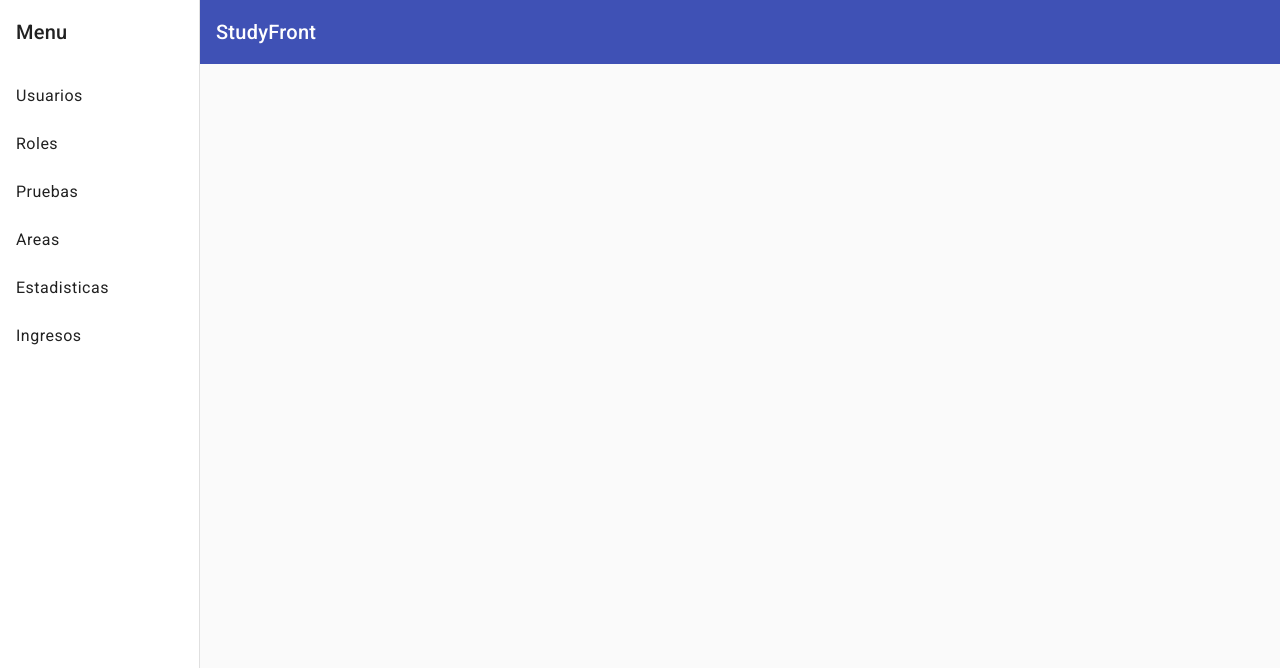
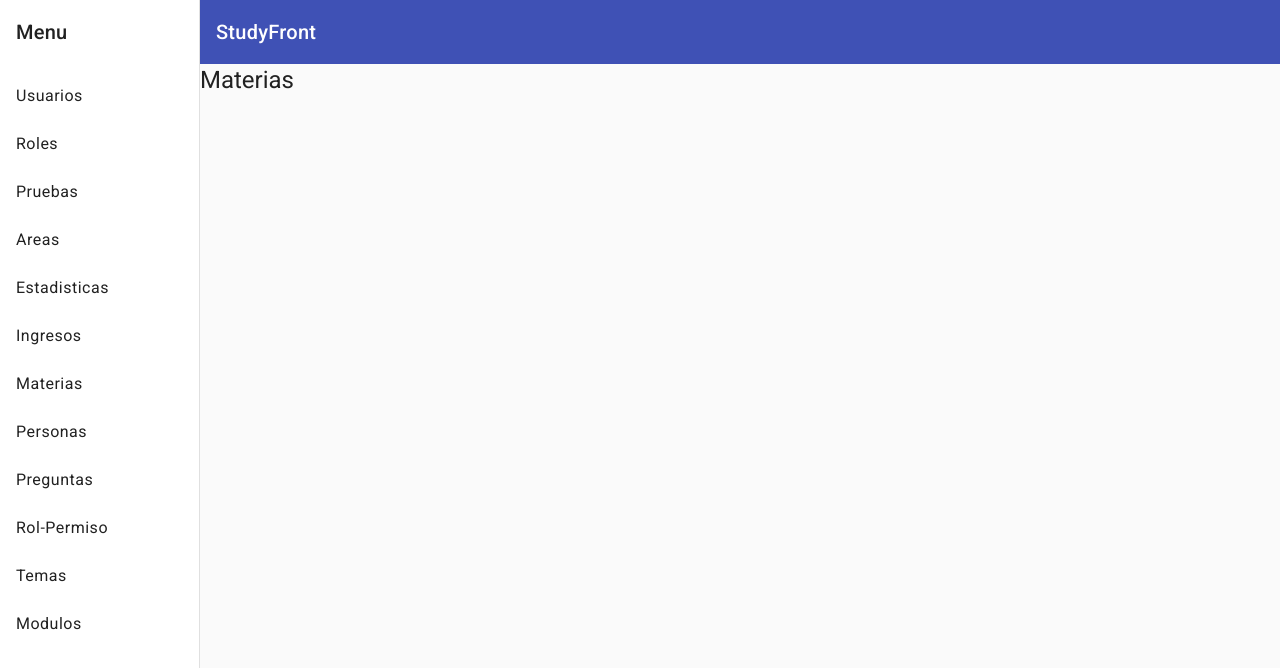
Before and after one commit to Natsuj14/StudyFront, an Angular app in the folder StudyFront/: page /Materias in a window 1280 px wide. Before the commit this address led to /. Shown: the top 668 px of the page. Built offline with nearby package versions, Linux system fonts and the light colour scheme; no server answers.

Commit message:
Se realizo la actualizacion de los componentes y el servicio api faltantes

```diff
--- a/StudyFront/src/app/Componentes/materia/materia.component.ts
+++ b/StudyFront/src/app/Componentes/materia/materia.component.ts
@@ -1,10 +1,18 @@
-import { Component } from '@angular/core';
+import { Component, OnInit } from '@angular/core';
+import { ApiService } from 'src/app/Services/api.service';
 
 @Component({
   selector: 'app-materia',
   templateUrl: './materia.component.html',
   styleUrls: ['./materia.component.css']
 })
-export class MateriaComponent {
+export class MateriaComponent implements OnInit {
   Titulo = "Materias"
+
+  constructor(public api: ApiService) {
+
+  }
+  ngOnInit(): void {
+    this.api.GET("Materia");
+  }
 }
--- a/StudyFront/src/app/Componentes/menu/menu.component.html
+++ b/StudyFront/src/app/Componentes/menu/menu.component.html
@@ -9,6 +9,14 @@
       <a mat-list-item href="/Areas">Areas</a>
       <a mat-list-item href="/Estadisticas">Estadisticas</a>
       <a mat-list-item href="/Ingresos">Ingresos</a>
+      <a mat-list-item href="/Materias">Materias</a>
+      <a mat-list-item href="/Personas">Personas</a>
+      <a mat-list-item href="/Preguntas">Preguntas</a>
+      <a mat-list-item href="/Rol-Permiso">Rol-Permiso</a>
+      <a mat-list-item href="/Temas">Temas</a>
+      <a mat-list-item href="/Modulos">Modulos</a>
+
+
     </mat-nav-list>
   </mat-sidenav>
   <mat-sidenav-content>
--- a/StudyFront/src/app/Componentes/modulo/modulo.component.ts
+++ b/StudyFront/src/app/Componentes/modulo/modulo.component.ts
@@ -1,10 +1,18 @@
-import { Component } from '@angular/core';
+import { Component, OnInit } from '@angular/core';
+import { ApiService } from 'src/app/Services/api.service';
 
 @Component({
   selector: 'app-modulo',
   templateUrl: './modulo.component.html',
   styleUrls: ['./modulo.component.css']
 })
-export class ModuloComponent {
+export class ModuloComponent implements OnInit {
   Titulo = "Modulos"
+
+  constructor(public api: ApiService) {
+
+  }
+  ngOnInit(): void {
+    this.api.GET("Modulos");
+  }
 }
--- a/StudyFront/src/app/Componentes/persona/persona.component.ts
+++ b/StudyFront/src/app/Componentes/persona/persona.component.ts
@@ -1,10 +1,18 @@
-import { Component } from '@angular/core';
+import { Component, OnInit } from '@angular/core';
+import { ApiService } from 'src/app/Services/api.service';
 
 @Component({
   selector: 'app-persona',
   templateUrl: './persona.component.html',
   styleUrls: ['./persona.component.css']
 })
-export class PersonaComponent {
+export class PersonaComponent implements OnInit {
   Titulo = "Personas"
+
+  constructor(public api: ApiService) {
+
+  }
+  ngOnInit(): void {
+    this.api.GET("Persona");
+  }
 }
--- a/StudyFront/src/app/Componentes/pregunta/pregunta.component.ts
+++ b/StudyFront/src/app/Componentes/pregunta/pregunta.component.ts
@@ -1,10 +1,18 @@
-import { Component } from '@angular/core';
+import { Component, OnInit } from '@angular/core';
+import { ApiService } from 'src/app/Services/api.service';
 
 @Component({
   selector: 'app-pregunta',
   templateUrl: './pregunta.component.html',
   styleUrls: ['./pregunta.component.css']
 })
-export class PreguntaComponent {
+export class PreguntaComponent implements OnInit {
   Titulo = "Preguntas"
+
+  constructor(public api: ApiService) {
+
+  }
+  ngOnInit(): void {
+    this.api.GET("Preguntas");
+  }
 }
--- a/StudyFront/src/app/Componentes/rol-permiso/rol-permiso.component.ts
+++ b/StudyFront/src/app/Componentes/rol-permiso/rol-permiso.component.ts
@@ -1,10 +1,18 @@
-import { Component } from '@angular/core';
+import { Component, OnInit } from '@angular/core';
+import { ApiService } from 'src/app/Services/api.service';
 
 @Component({
   selector: 'app-rol-permiso',
   templateUrl: './rol-permiso.component.html',
   styleUrls: ['./rol-permiso.component.css']
 })
-export class RolPermisoComponent {
+export class RolPermisoComponent implements OnInit {
   Titulo = "Roles - Permisos"
+
+  constructor(public api: ApiService) {
+
+  }
+  ngOnInit(): void {
+    this.api.GET("RolPermiso");
+  }
 }
--- a/StudyFront/src/app/Componentes/tema/tema.component.ts
+++ b/StudyFront/src/app/Componentes/tema/tema.component.ts
@@ -1,10 +1,18 @@
-import { Component } from '@angular/core';
+import { Component, OnInit } from '@angular/core';
+import { ApiService } from 'src/app/Services/api.service';
 
 @Component({
   selector: 'app-tema',
   templateUrl: './tema.component.html',
   styleUrls: ['./tema.component.css']
 })
-export class TemaComponent {
+export class TemaComponent implements OnInit {
   Titulo = "Temas"
+
+  constructor(public api: ApiService) {
+
+  }
+  ngOnInit(): void {
+    this.api.GET("Tema");
+  }
 }
```
Also changed, not shown: StudyFront/src/app/app-routing.module.ts (+13 -1 lines).
